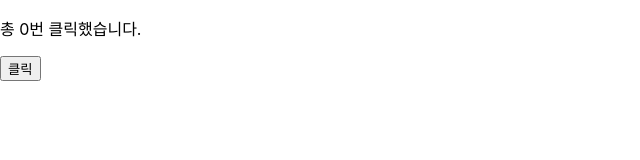
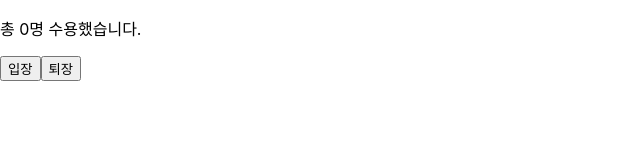
Before and after one commit to striker1826/react_study_SOAPLE, a React (Create React App) app: page / in a window 1280 px wide. Shown: the top 160 px of the page, without its empty margins (0-640 px from the left). Built offline with nearby package versions, Linux system fonts and the light colour scheme.

Commit message:
feat: useCounter-Accommodate 복습

```diff
--- a/src/App.js
+++ b/src/App.js
@@ -1,8 +1,8 @@
 import "./App.css";
-import Counter from "./prac/useEffect/Counter";
+import Accommodate from "./prac/chapter_07/Accommodate";
 
 function App() {
-  return <Counter />;
+  return <Accommodate />;
 }
 
 export default App;
--- /dev/null
+++ b/src/prac/chapter_07/Accommodate.jsx
@@ -0,0 +1,25 @@
+import React, { useState, useEffect } from "react";
+import UseCounter from "./useCounter";
+
+function Accommodate(props) {
+  const { count, increaseCount, decreaseCount } = UseCounter(0);
+  const [isFull, setIsFull] = useState(false);
+
+  useEffect(() => {
+    console.log("=====useEffect=====");
+    setIsFull(count >= 10);
+  }, [count]);
+
+  return (
+    <div>
+      <p>총 {count}명 수용했습니다.</p>
+
+      <button onClick={increaseCount} disabled={isFull}>
+        입장
+      </button>
+      <button onClick={decreaseCount}>퇴장</button>
+    </div>
+  );
+}
+
+export default Accommodate;
--- /dev/null
+++ b/src/prac/chapter_07/useCounter.jsx
@@ -0,0 +1,12 @@
+import React, { useState } from "react";
+
+function UseCounter(initialValue) {
+  const [count, setCount] = useState(initialValue);
+
+  const increaseCount = () => setCount(count + 1);
+  const decreaseCount = () => setCount(Math.max(count - 1, 0));
+
+  return { count, increaseCount, decreaseCount };
+}
+
+export default UseCounter;
--- /dev/null
+++ b/src/prac/useMemo/memoizedValue.jsx
@@ -0,0 +1,3 @@
+const memoizedValue = useMemo(() => {
+  return computeExpensiveValue(의존성변수1, 의존성변수2);
+}, [의존성변수1, 의존성변수2]);
```
